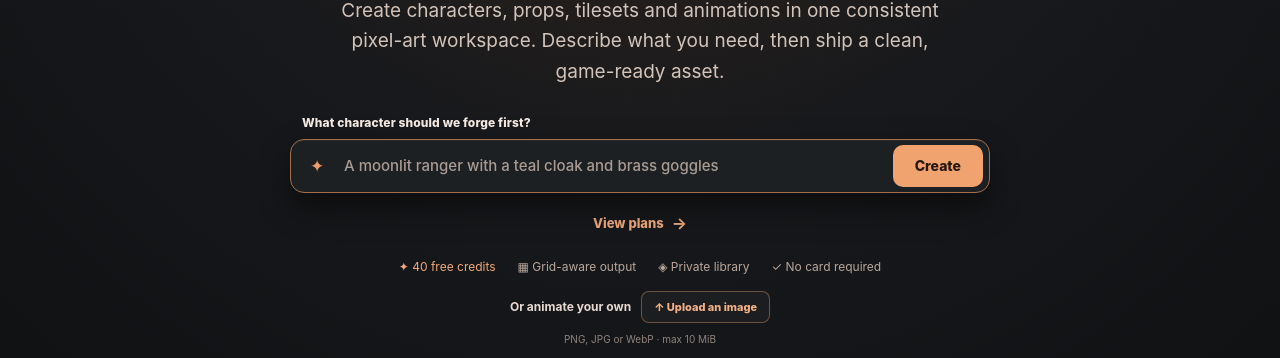
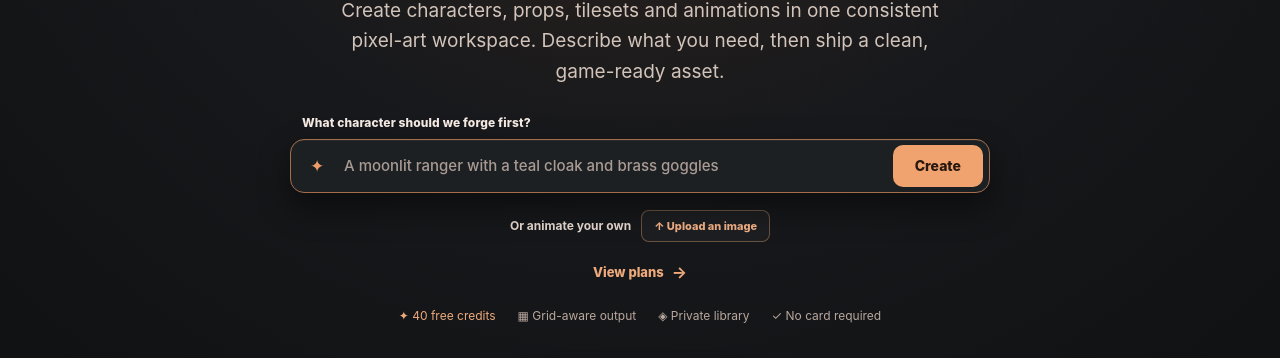
Before and after one commit to TitoAdri/spriteforge-visual-server, a plain HTML site: page index.html in a window 1280 px wide. Shown: the part 380-738 px from the top of the page. Drawn offline with Linux system fonts and the light colour scheme; no server answers.

Commit message:
Move animation upload CTA under prompt

```diff
--- a/app.js
+++ b/app.js
@@ -169,8 +169,8 @@ const home = () => `
         <div class="eyebrow">AI GAME ART · BUILT FOR INDIE TEAMS</div>
         <h1>Forge a game world<br /><em>players remember.</em></h1>
         <p class="hero-copy">Create characters, props, tilesets and animations in one consistent pixel-art workspace. Describe what you need, then ship a clean, game-ready asset.</p>
-        <form class="hero-character-cta" id="hero-character-form"><label for="hero-character-brief">What character should we forge first?</label><div><span class="hero-prompt-icon" aria-hidden="true">✦</span><input id="hero-character-brief" name="brief" maxlength="700" placeholder="A moonlit ranger with a teal cloak and brass goggles" autocomplete="off" required /><button type="submit">Create</button></div></form><div class="hero-actions"><a class="hero-text-cta" href="/pricing" data-route="/pricing">View plans <b>→</b></a></div>
-        <div class="trust-row"><span>✦ 40 free credits</span><span>▦ Grid-aware output</span><span>◈ Private library</span><span>✓ No card required</span></div><div class="hero-animation-cta"><span>Or animate your own</span><label for="hero-animation-file">↑ Upload an image</label><input id="hero-animation-file" type="file" accept="image/png,image/jpeg,image/webp" hidden /><small>PNG, JPG or WebP · max 10 MiB</small><p id="hero-animation-error" role="alert" hidden></p></div>
+        <form class="hero-character-cta" id="hero-character-form"><label for="hero-character-brief">What character should we forge first?</label><div><span class="hero-prompt-icon" aria-hidden="true">✦</span><input id="hero-character-brief" name="brief" maxlength="700" placeholder="A moonlit ranger with a teal cloak and brass goggles" autocomplete="off" required /><button type="submit">Create</button></div></form><div class="hero-animation-cta"><span>Or animate your own</span><label for="hero-animation-file">↑ Upload an image</label><input id="hero-animation-file" type="file" accept="image/png,image/jpeg,image/webp" hidden /><p id="hero-animation-error" role="alert" hidden></p></div><div class="hero-actions"><a class="hero-text-cta" href="/pricing" data-route="/pricing">View plans <b>→</b></a></div>
+        <div class="trust-row"><span>✦ 40 free credits</span><span>▦ Grid-aware output</span><span>◈ Private library</span><span>✓ No card required</span></div>
       </div>
       <div class="hero-art" aria-label="SpriteForge pixel art examples"><div class="hero-art-card hero-art-main"><img src="${asset("examples/pixel-art-characters/gilded-knight/idle.webp")}" alt="Generated pixel art knight"/><span>Character · ready to ship</span></div><div class="hero-art-card hero-art-small"><img src="${asset("showcase/pack/tree.png")}" alt="Pixel art tree asset"/><span>Asset · 24 colors</span></div><div class="hero-art-card hero-art-tiny"><img src="${asset("examples/tiny-pixel-art/tiny_owl_idle.webp")}" alt="Pixel art owl"/><span>Theme · consistent</span></div></div>
     </section>
--- a/index.html
+++ b/index.html
@@ -60,6 +60,6 @@
   <body>
     <div id="app"></div>
     <script type="module" src="/free-credit-copy.js?v=1"></script>
-    <script type="module" src="/app.js?v=130"></script>
+    <script type="module" src="/app.js?v=131"></script>
   </body>
 </html>
```
